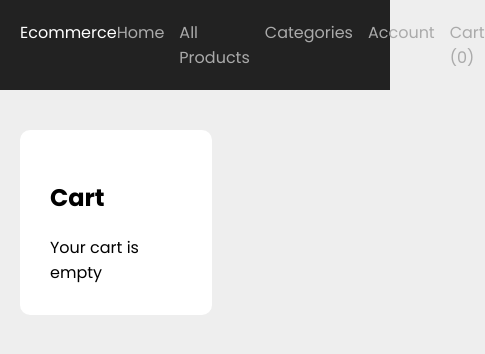
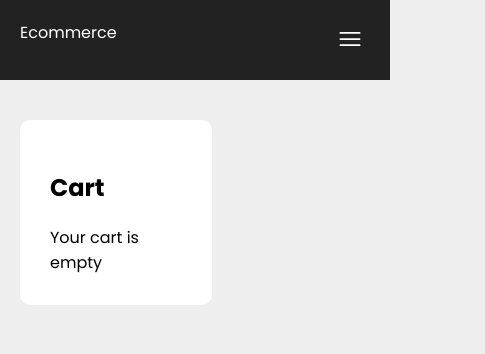
Before and after one commit to Delesoo/ecommerce-front, a Next.js app: page /cart in a window 390 px wide. Shown: the top 354 px of the page, 485 px wide, since content can reach past the window. Built offline with nearby package versions, Linux system fonts and the light colour scheme.

Commit message:
front responsive

```diff
--- a/components/Header.js
+++ b/components/Header.js
@@ -1,8 +1,9 @@
 import Link from "next/link";
 import styled from 'styled-components';
 import Center from "./Center";
-import { useContext } from "react";
+import { useContext, useState } from "react";
 import { CartContext } from "./CartContext";
+import BarsIcon from "./icons/Bars";
 
 const StyledHeader = styled.header`
     background-color: #222;
@@ -10,6 +11,8 @@
 const Logo = styled(Link)`
  color: #fff;
  text-decoration:none;
+ position: relative;
+ z-index: 3;
 `;
 const Wrapper = styled.div`
     display:flex;
@@ -17,28 +20,65 @@
     padding: 20px 0;
 `;
 const NavLink = styled(Link)`
+    display: block;
     color:#aaa;
     text-decoration:none;
+    padding: 10px 0;
 `;
 const StyledNav = styled.nav`
-    display: flex;
+    ${props => props.mobileNavActive ? `
+        display: block;
+    ` : `
+        display: none;
+    `}
     gap: 15px;
+    position: fixed;
+    top: 0px;
+    bottom: 0px;
+    left: 20px;
+    right: 0px;
+    padding: 50px 20px 20px;
+    background-color: #222;
+    @media screen and (min-width: 768px) {
+        display: flex;
+        position: static;
+        padding: 0;
+    }
+`;
+
+const NavButton = styled.button`
+    background-color: transparent;
+    width: 40px;
+    height: 40px;
+    border: 0;
+    color: white;
+    cursor: pointer;
+    position: relative;
+    z-index: 3;
+    @media screen and (min-width: 768px) {
+        display: none;
+    }
+
 `;
 
 export default function Header() {
     const {cartProducts} = useContext(CartContext);
+    const [mobileNavActive, setMobileNavActive] = useState(false);
     return (
     <StyledHeader>
         <Center>
             <Wrapper>
             <Logo href={'/'}>Ecommerce</Logo>
-            <StyledNav>
+            <StyledNav mobileNavActive={mobileNavActive}>
                 <NavLink href={'/'}>Home</NavLink>
                 <NavLink href={'/products'}>All Products</NavLink>
                 <NavLink href={'/categories'}>Categories</NavLink>
                 <NavLink href={'/account'}>Account</NavLink>
                 <NavLink href={'/cart'}>Cart ({cartProducts.length})</NavLink>
             </StyledNav>
+            <NavButton onClick={() => setMobileNavActive(prev => !prev)}>
+                <BarsIcon />
+            </NavButton>
             </Wrapper>
         </Center>
     </StyledHeader>
--- /dev/null
+++ b/components/icons/Bars.js
@@ -0,0 +1,8 @@
+export default function BarsIcon({className = 'w-6 h-6'}) {
+    return (
+        <svg xmlns="http://www.w3.org/2000/svg" fill="none" viewBox="0 0 24 24" strokeWidth={1.5} stroke="currentColor" className={className}>
+  <path strokeLinecap="round" strokeLinejoin="round" d="M3.75 6.75h16.5M3.75 12h16.5m-16.5 5.25h16.5" />
+</svg>
+
+    );
+}
```
